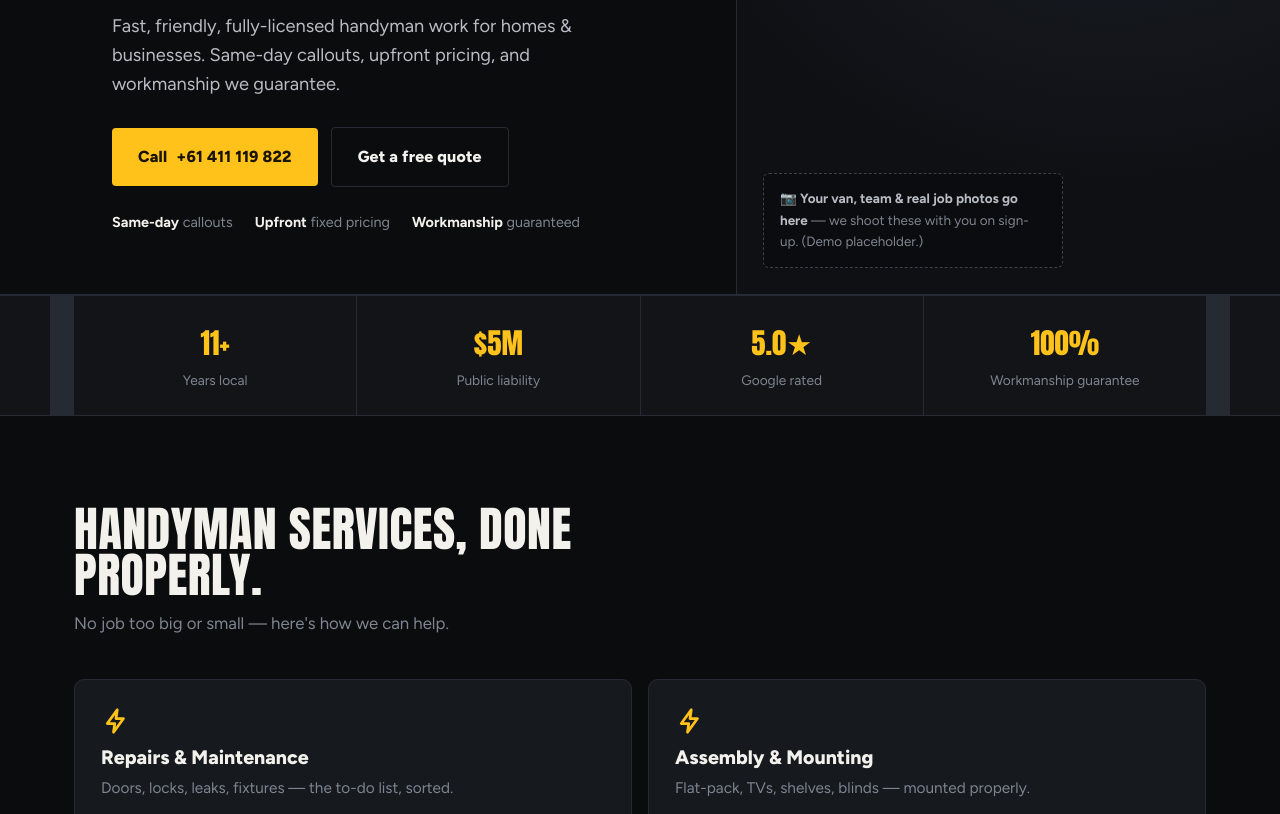
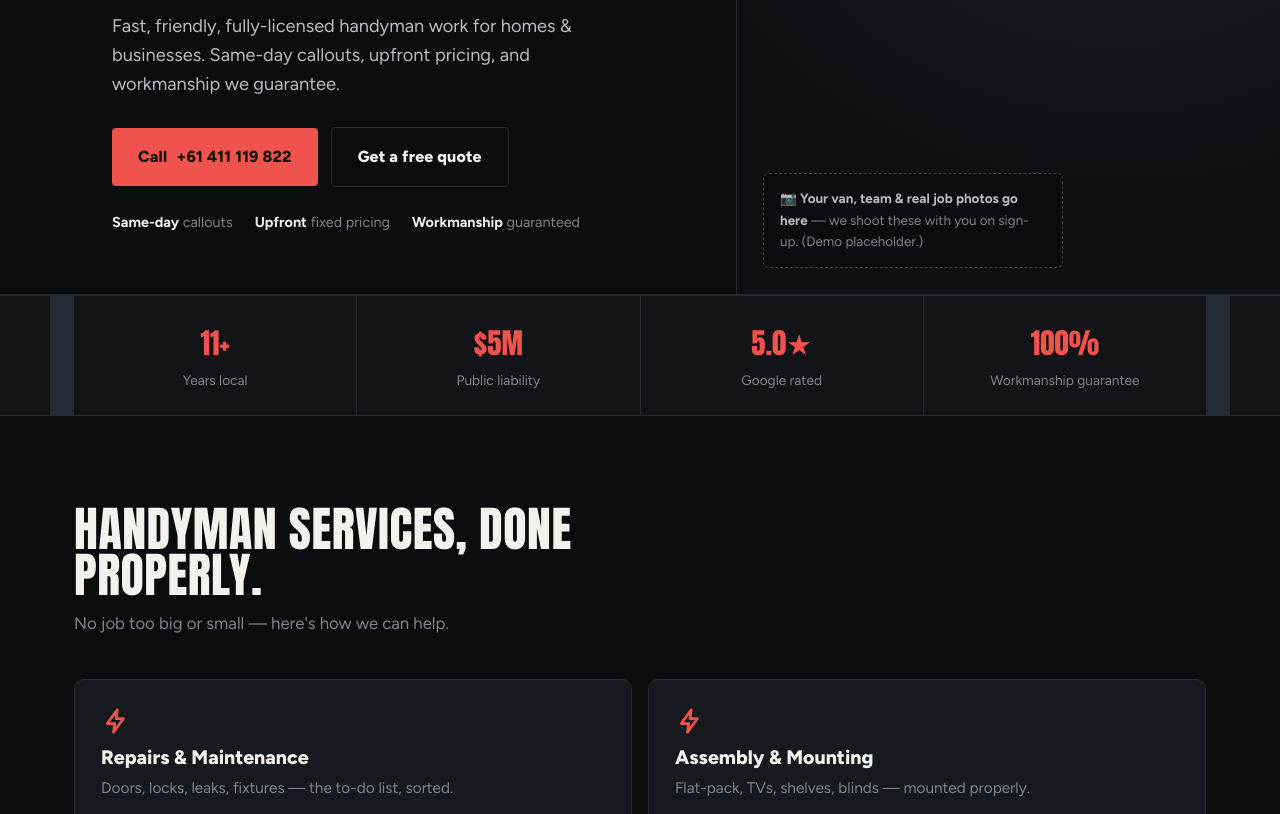
Before and after one commit to Akilanan/collins-property-maintenance-builds-site, a plain HTML site: page index.html in a window 1280 px wide. Shown: the part 418-1232 px from the top of the page. Drawn offline with Linux system fonts and the light colour scheme.

Commit message:
collins-property-maintenance-builds demo site (TradieSites)

```diff
--- a/index.html
+++ b/index.html
@@ -259,7 +259,7 @@ const CONFIG = {
   "region": "Bendigo & surrounds",
   "since": "2015",
   "hours": "Mon–Sat 7am–6pm",
-  "brandColor": "#ffc21a",
+  "brandColor": "#f0524d",
   "rating": "5.0",
   "reviewCount": "trusted locally",
   "headline": "",
```
